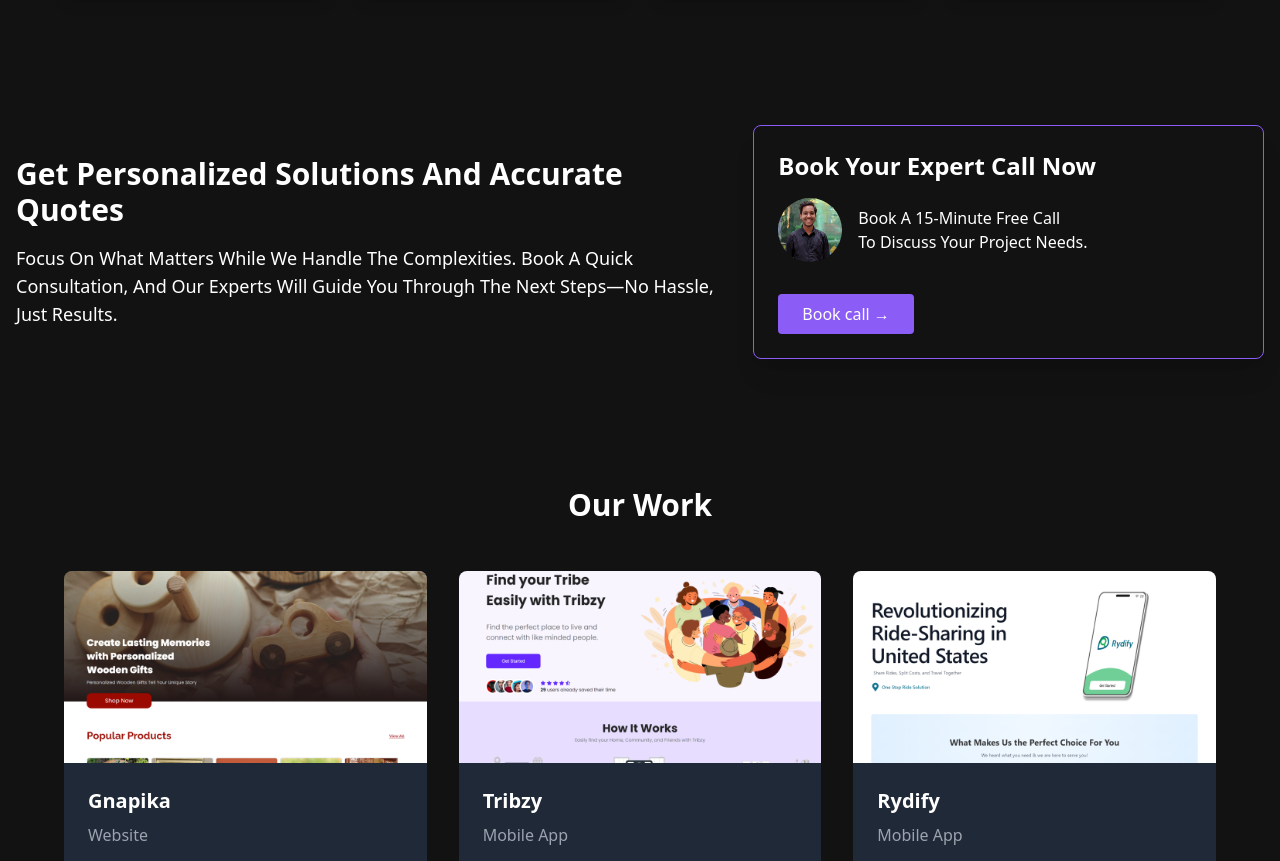
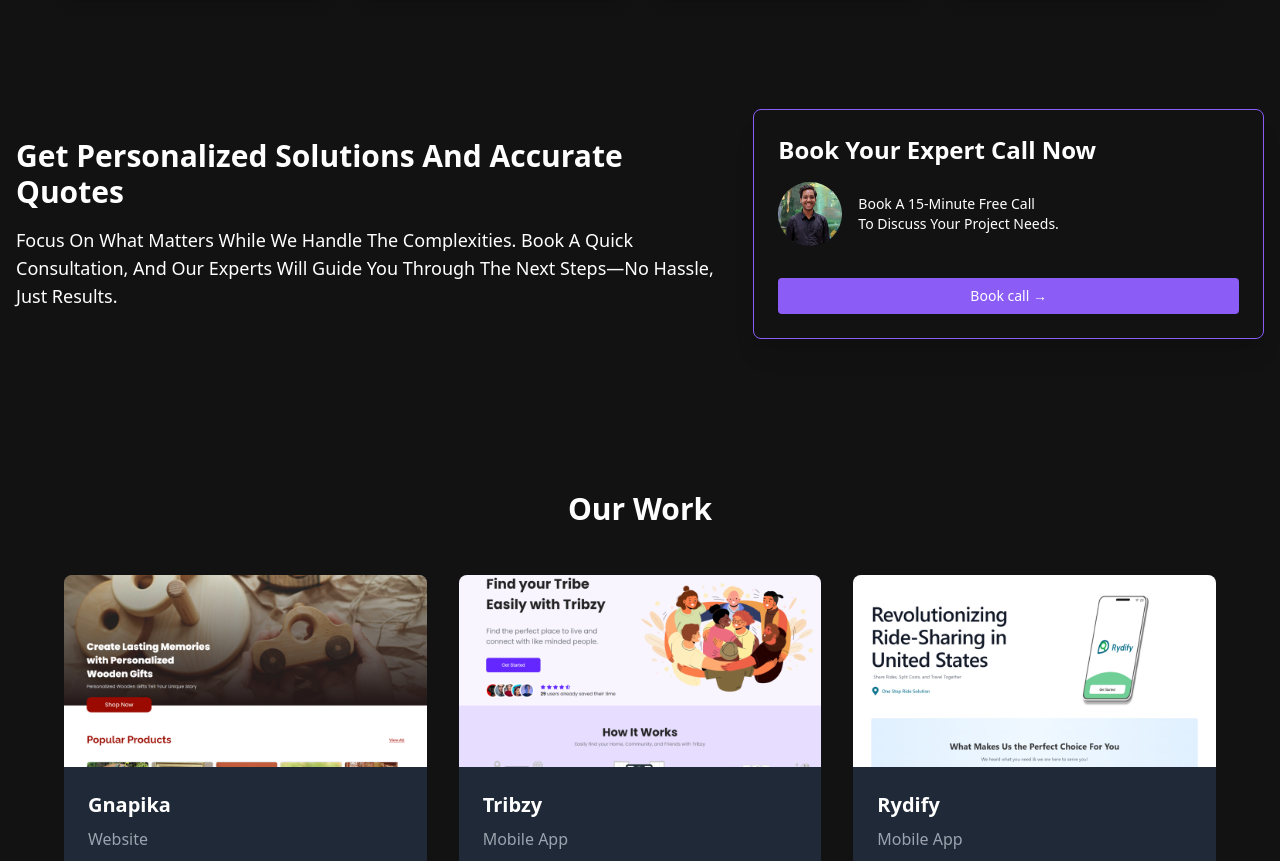
Before and after one commit to shashanka2a/bloomora.design, a plain HTML site: page index.html in a window 1280 px wide. Shown: the part 851-1712 px from the top of the page. Drawn offline with nearby package versions, Linux system fonts and the light colour scheme.

Commit message:
Update index.html

```diff
--- a/index.html
+++ b/index.html
@@ -73,34 +73,31 @@
             </div>
         </section>
         <!-- Save Time & Book Call Section -->
-        <div class="container mx-auto py-16 px-4">
-            <div class="grid grid-cols-12 gap-4 items-center">
-                <!-- Expanded text area for a more balanced look -->
-                <div class="col-span-7">
-                    <h2 class="text-3xl font-bold text-white mb-4">Get Personalized Solutions And Accurate Quotes</h2>
-                    <p class="text-white text-lg">
+        <div class="container mx-auto py-12 px-4">
+            <div class="grid grid-cols-1 md:grid-cols-12 gap-4 items-center">
+                <div class="md:col-span-7">
+                    <h2 class="text-xl md:text-3xl font-bold text-white mb-2 md:mb-4">Get Personalized Solutions And Accurate Quotes</h2>
+                    <p class="text-sm md:text-lg text-white">
                         Focus On What Matters While We Handle The Complexities. Book A Quick Consultation, And Our Experts Will Guide You Through The Next Steps—No Hassle, Just Results.
                     </p>
                 </div>
-                <!-- Reduced span for the CTA to align it proportionally to the other sections -->
-                <div class="col-span-5">
-                    <div class="border border-bloomora-purple rounded-lg p-6 bg-bloomora-dark shadow-xl">
-                        <h4 class="text-2xl text-white font-semibold mb-4">Book Your Expert Call Now</h4>
-                        <div class="flex items-center mb-4">
-                            <img src="dp.jpg" alt="Expert" class="h-16 w-16 rounded-full mr-4">
+                <div class="md:col-span-5">
+                    <div class="border border-bloomora-purple rounded-lg p-4 md:p-6 bg-bloomora-dark shadow-xl">
+                        <h4 class="text-lg md:text-2xl text-white font-semibold mb-2 md:mb-4">Book Your Expert Call Now</h4>
+                        <div class="flex items-center mb-2 md:mb-4">
+                            <img src="dp.jpg" alt="Expert" class="h-12 md:h-16 w-12 md:w-16 rounded-full mr-2 md:mr-4">
                             <div>
-                                <p class="text-white">Book A 15-Minute Free Call</p>
-                                <p class="text-white">To Discuss Your Project Needs.</p>
+                                <p class="text-sm md:text-white">Book A 15-Minute Free Call</p>
+                                <p class="text-xs md:text-sm text-white">To Discuss Your Project Needs.</p>
                             </div>
                         </div>
-                        <button class="mt-4 bg-bloomora-purple text-white px-6 py-2 rounded hover:bg-purple-600 transition duration-300">
+                        <button class="w-full md:mt-4 bg-bloomora-purple text-white text-sm md:px-6 md:py-2 rounded hover:bg-purple-600 transition duration-300">
                             Book call →
                         </button>
                     </div>
                 </div>
-            </div>
+            </div>
         </div>
-
         <!-- Our Work Section -->
         <section class="py-16 px-4">
             <h2 class="text-3xl font-bold text-center mb-12">Our Work</h2>
```
